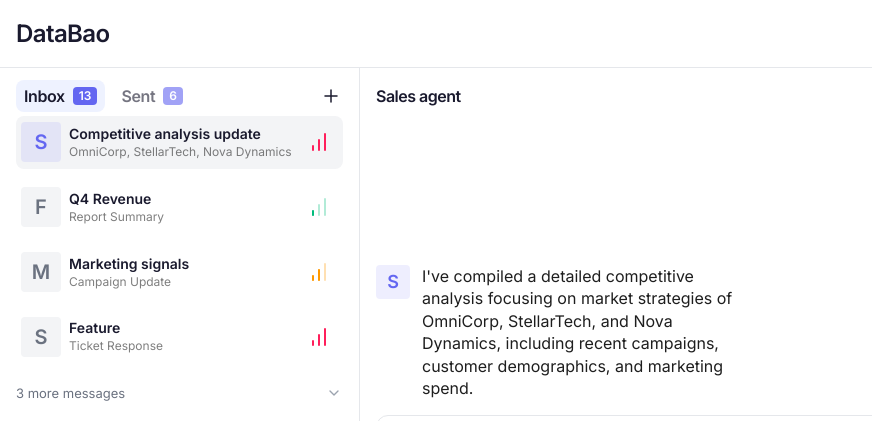
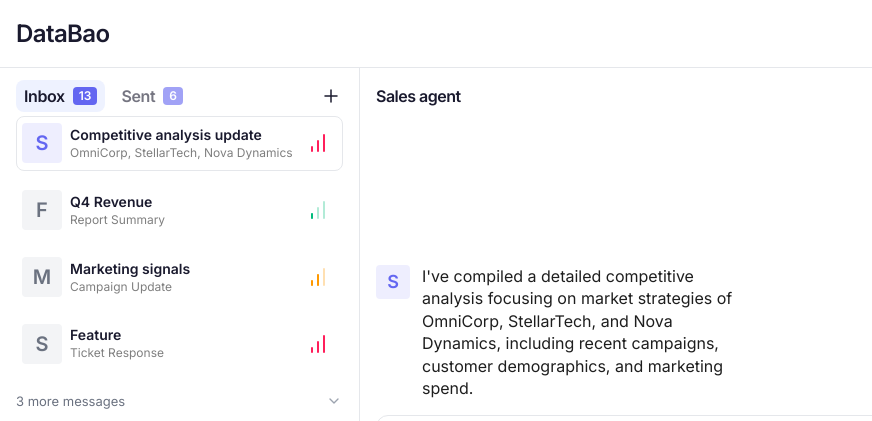
Before and after one commit to Nastiadsgn/Inbox-agents-concept, a plain HTML site: page index.html in a window 1280 px wide. Shown: the top 421 px of the page, 0-872 px from the left. Drawn offline with Linux system fonts and the light colour scheme.

Commit message:
Update conversation item: show border only on active state
- Add transparent border to default state to prevent layout shift
- Remove background from active state
- Show border with gray-300 color only when item is selected

```diff
--- a/index.html
+++ b/index.html
@@ -213,6 +213,7 @@
       border-radius: var(--radius-lg);
       cursor: pointer;
       transition: background 0.15s;
+      border: 1px solid transparent;
     }
 
     .conversation-item:hover {
@@ -220,7 +221,8 @@
     }
 
     .conversation-item.active {
-      background: var(--gray-200);
+      background: unset;
+      border-color: var(--gray-300);
     }
 
     .conversation-avatar {
```
